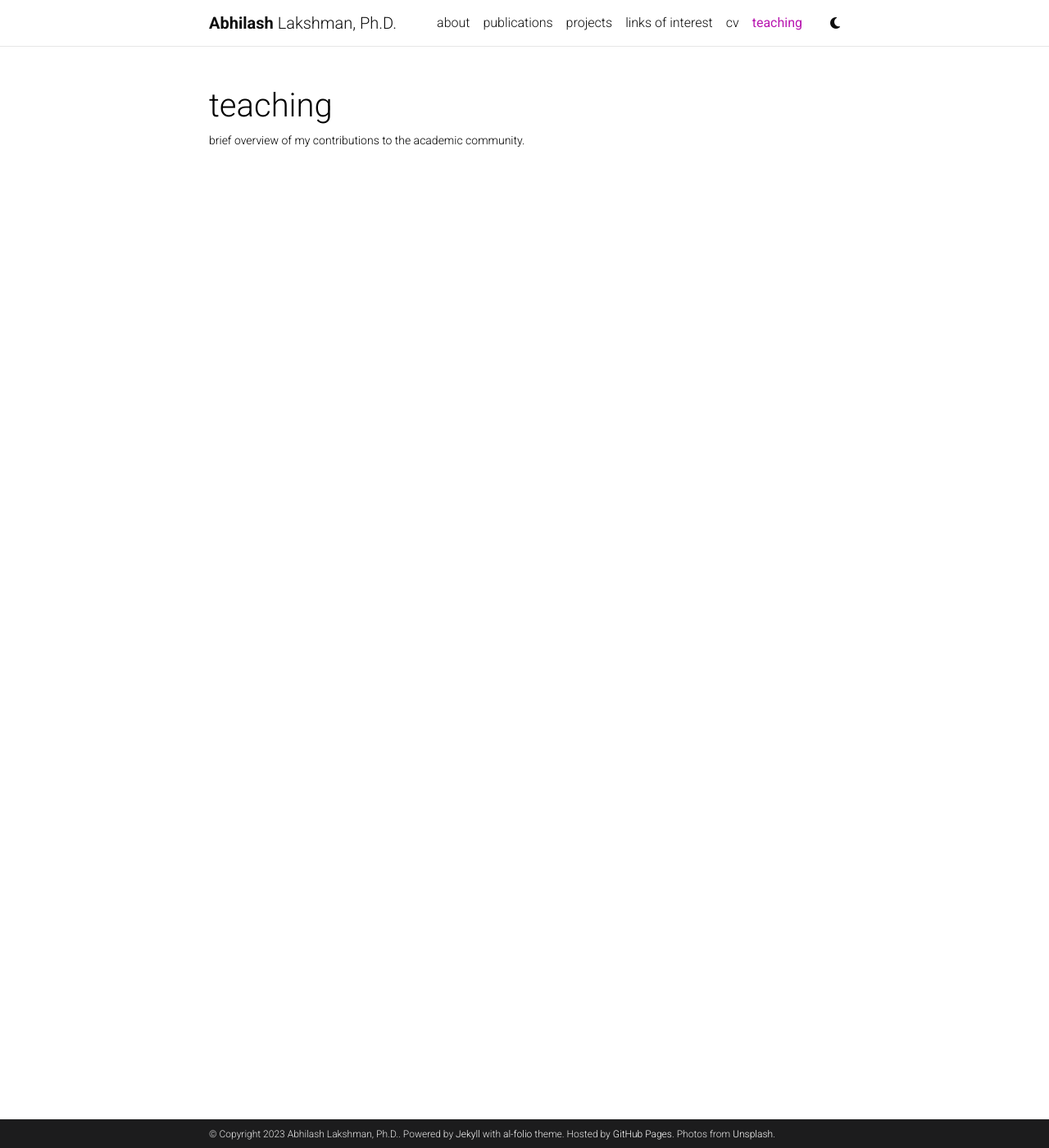
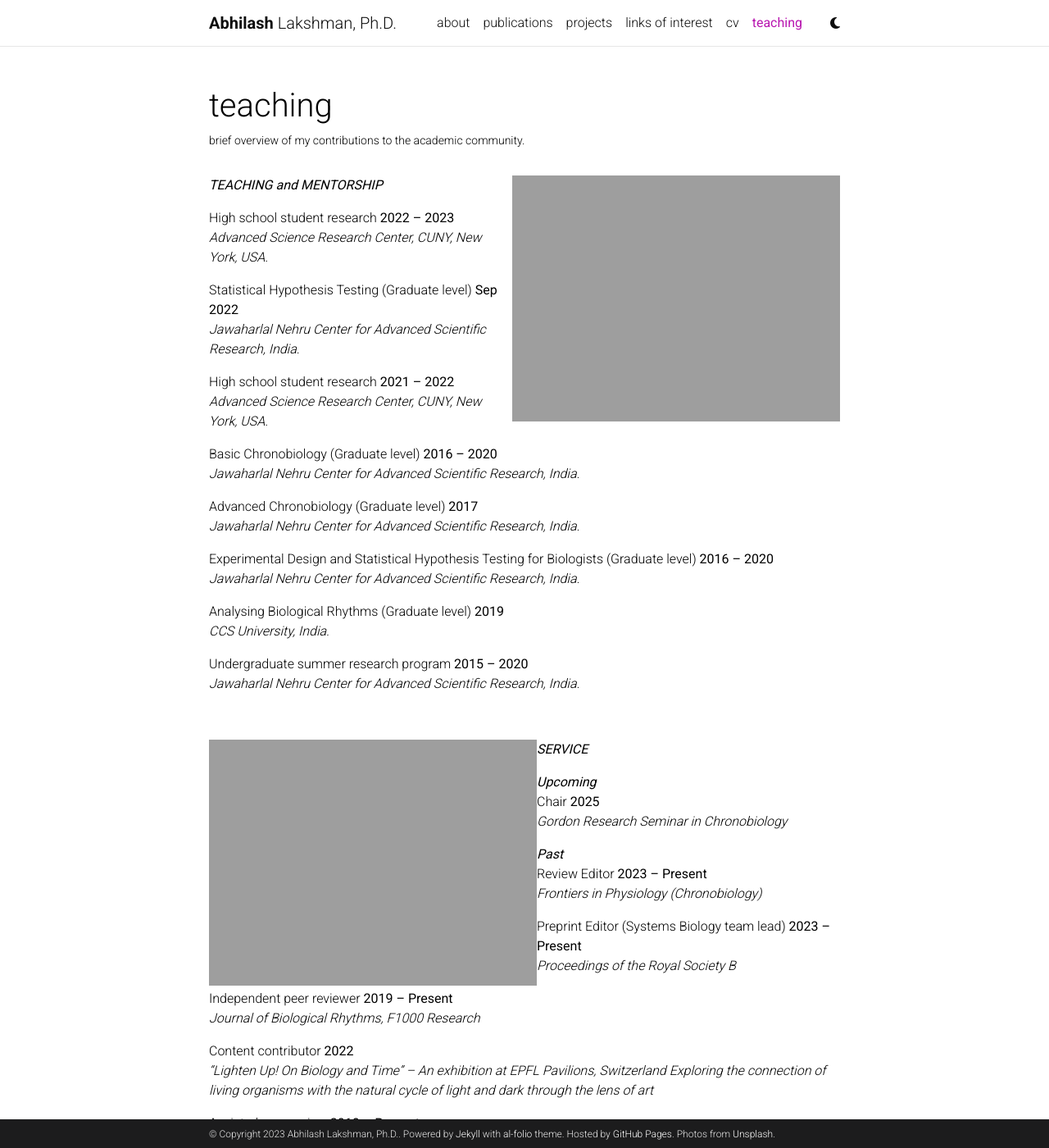
Before and after one commit to abhilashlakshman/abhilashlakshmanOLDER.github.io, a Jekyll site: the page built from _pages/teaching.md, in a window 1280 px wide and 1400 px high. Shown: the whole window at 82% size. Built offline with Jekyll 4.4.1, drawn with Linux system fonts in a browser that asks for light colours; comment, search, counter and statistics services are not loaded; a style sheet for code colours, icons or effects is not loaded; some of the changed text lies outside the part shown.

Commit message:
Update teaching.md

```diff
--- a/_pages/teaching.md
+++ b/_pages/teaching.md
@@ -5,18 +5,60 @@
 description: brief overview of my contributions to the academic community.
 nav: true
 nav_order: 5
+---
 
-profiles:
-  - align: right
-    image: teachingOutreach.jpg
-    content: teachingContent.md
-    image_circular: false # crops the image to make it circular
-    more_info: >
-      <p>Image courtesy: Shanté Booker</p>
-  - align: left
-    image: teachingOutreach2.jpg
-    content: service.md
-    image_circular: false # crops the image to make it circular
-    more_info: >
-      <p>Image courtesy: Shanté Booker</p>
----
+<img align = "right" src="https://abhilashlakshman.github.io/assets/img/teachingOutreach.jpg">
+
+<b><i>TEACHING and MENTORSHIP</i></b><br />
+
+High school student research 	<b>2022 – 2023</b><br />
+<i>Advanced Science Research Center, CUNY, New York, USA.</i>
+
+Statistical Hypothesis Testing (Graduate level)	<b>Sep 2022</b><br />
+<i>Jawaharlal Nehru Center for Advanced Scientific Research, India.</i>
+
+High school student research 	<b>2021 – 2022</b><br />
+<i>Advanced Science Research Center, CUNY, New York, USA.</i>
+
+Basic Chronobiology (Graduate level)	<b>2016 – 2020</b><br />
+<i>Jawaharlal Nehru Center for Advanced Scientific Research, India.</i>
+
+Advanced Chronobiology (Graduate level)	<b>2017</b><br />
+<i>Jawaharlal Nehru Center for Advanced Scientific Research, India.</i>
+
+Experimental Design and Statistical Hypothesis Testing for Biologists (Graduate level)	<b>2016 – 2020</b><br />
+<i>Jawaharlal Nehru Center for Advanced Scientific Research, India.</i>
+
+Analysing Biological Rhythms (Graduate level)	<b>2019</b><br />
+<i>CCS University, India.</i>
+
+Undergraduate summer research program 	<b>2015 – 2020</b><br />
+<i>Jawaharlal Nehru Center for Advanced Scientific Research, India.</i>
+
+<br />
+
+<img align = "left" src="https://abhilashlakshman.github.io/assets/img/teachingOutreach2.jpg">
+
+<b><i>SERVICE</i></b><br />
+
+<b><i>Upcoming</i></b><br />
+Chair 	<b>2025</b><br />
+<i>Gordon Research Seminar in Chronobiology</i>
+
+<b><i>Past</i></b><br />
+Review Editor 	<b>2023 – Present</b><br />
+<i>Frontiers in Physiology (Chronobiology)</i>
+
+Preprint Editor (Systems Biology team lead)	<b>2023 – Present</b><br />
+<i>Proceedings of the Royal Society B</i>
+
+
+Independent peer reviewer 	<b>2019 – Present</b><br />
+<i>Journal of Biological Rhythms, F1000 Research</i>
+
+Content contributor 	<b>2022</b><br />
+<i>“Lighten Up! On Biology and Time” – An exhibition at EPFL Pavilions, Switzerland
+Exploring the connection of living organisms with the natural cycle of light and dark through the lens of art</i>
+
+Assisted peer review 	<b>2018 – Present</b><br />
+<i>Journal of Biological Rhythms, Current Biology, iScience, Journal of Comparative Physiology A, PLoS Biology, Nature</i>
```
